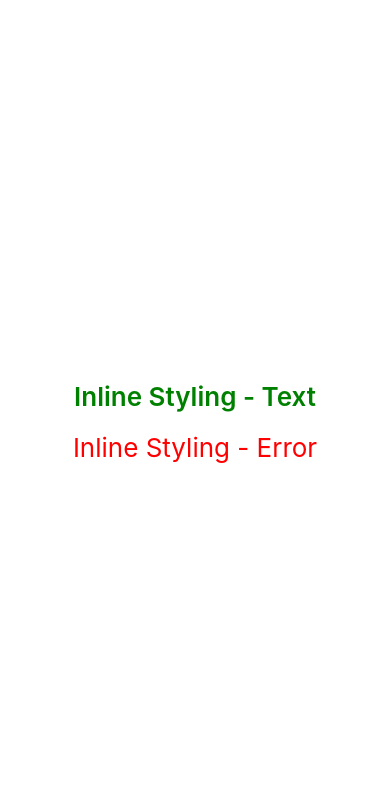
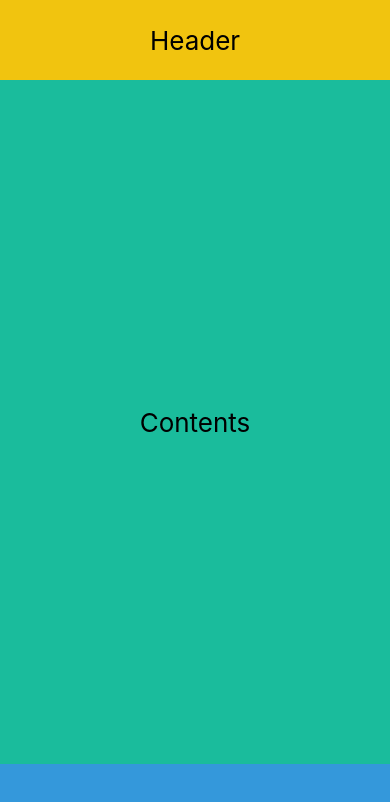
Before and after one commit to leetaehee/react-native, a React Native app in the folder react-native-style/: screen / in a window 390 px wide. Shown: the top 802 px of the page. Built offline with nearby package versions, Linux system fonts and the light colour scheme.

Commit message:
리액트네이티브 스타일링 flex

```diff
--- a/react-native-style/src/App.js
+++ b/react-native-style/src/App.js
@@ -1,12 +1,14 @@
 import React from 'react';
 import { View, Text } from 'react-native';
 import { viewStyles, textStyles } from './styles';
+import { Header, Contents, Footer } from './components/Layout';
 
 const App = () => {
     return (
         <View style={viewStyles.container}>
-            <Text style={[textStyles.text, { color: 'green' }]}>Inline Styling - Text</Text>
-            <Text style={[textStyles.text, textStyles.error]}>Inline Styling - Error</Text>
+            <Header />
+            <Contents />
+            <Footer />
         </View>
     );
 };
--- /dev/null
+++ b/react-native-style/src/components/Layout.js
@@ -0,0 +1,49 @@
+import React from 'react';
+import { StyleSheet, View, Text } from 'react-native';
+
+export const Header = () => {
+    return (
+        <View style={[styles.container, styles.header]}>
+            <Text style={styles.text}>Header</Text>
+        </View>
+    );
+};
+
+export const Contents = () => {
+    return (
+        <View style={[styles.container, styles.contents]}>
+            <Text style={styles.text}>Contents</Text>
+        </View>
+    );
+};
+
+export const Footer = () => {
+    return (
+        <View style={[styles.container, styles.footer]}>
+            <Text style={styles.text}></Text>
+        </View>
+    );
+};
+
+const styles = StyleSheet.create({
+    container: {
+        width: '100%',
+        alignItems: 'center',
+        justifyContent: 'center',
+        height: 80,
+    },
+    header: {
+        backgroundColor: '#f1c40f',
+    },
+    contents: {
+        flex: 1,
+        backgroundColor: '#1abc9c',
+        height: 640,
+    },
+    footer: {
+        backgroundColor: '#3498db',
+    },
+    text: {
+        fontSize: 26,
+    }
+});
```
